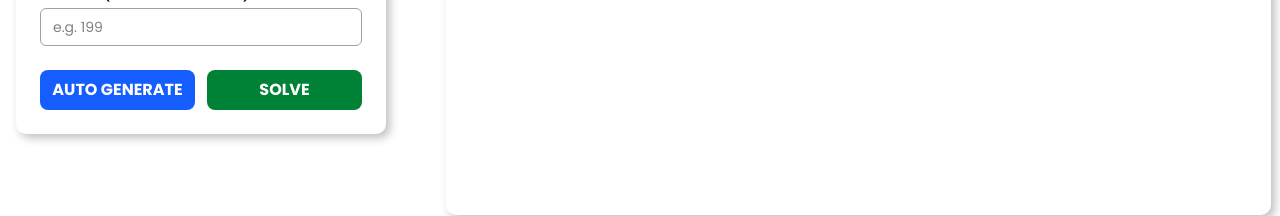
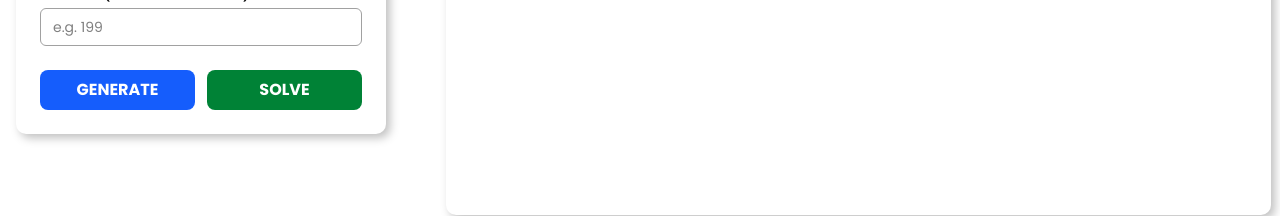
Before and after one commit to zholzxszs/SCAN-Disk-Algorithm, a React (Vite) app: page / in a window 1280 px wide. Shown: the part 450-666 px from the top of the page. Built offline with nearby package versions, Linux system fonts and the light colour scheme.

Commit message:
rename to generate

```diff
--- a/src/components/InputCard.tsx
+++ b/src/components/InputCard.tsx
@@ -264,7 +264,7 @@ const InputCard = ({
           onClick={generateRandomValues}
           className="flex-1 bg-blue-600 cursor-pointer hover:bg-blue-700 text-white font-bold py-2 rounded-lg transition-colors font-poppins text-base"
         >
-          AUTO GENERATE
+          GENERATE
         </button>
         <button
           onClick={handleSolve}
```
